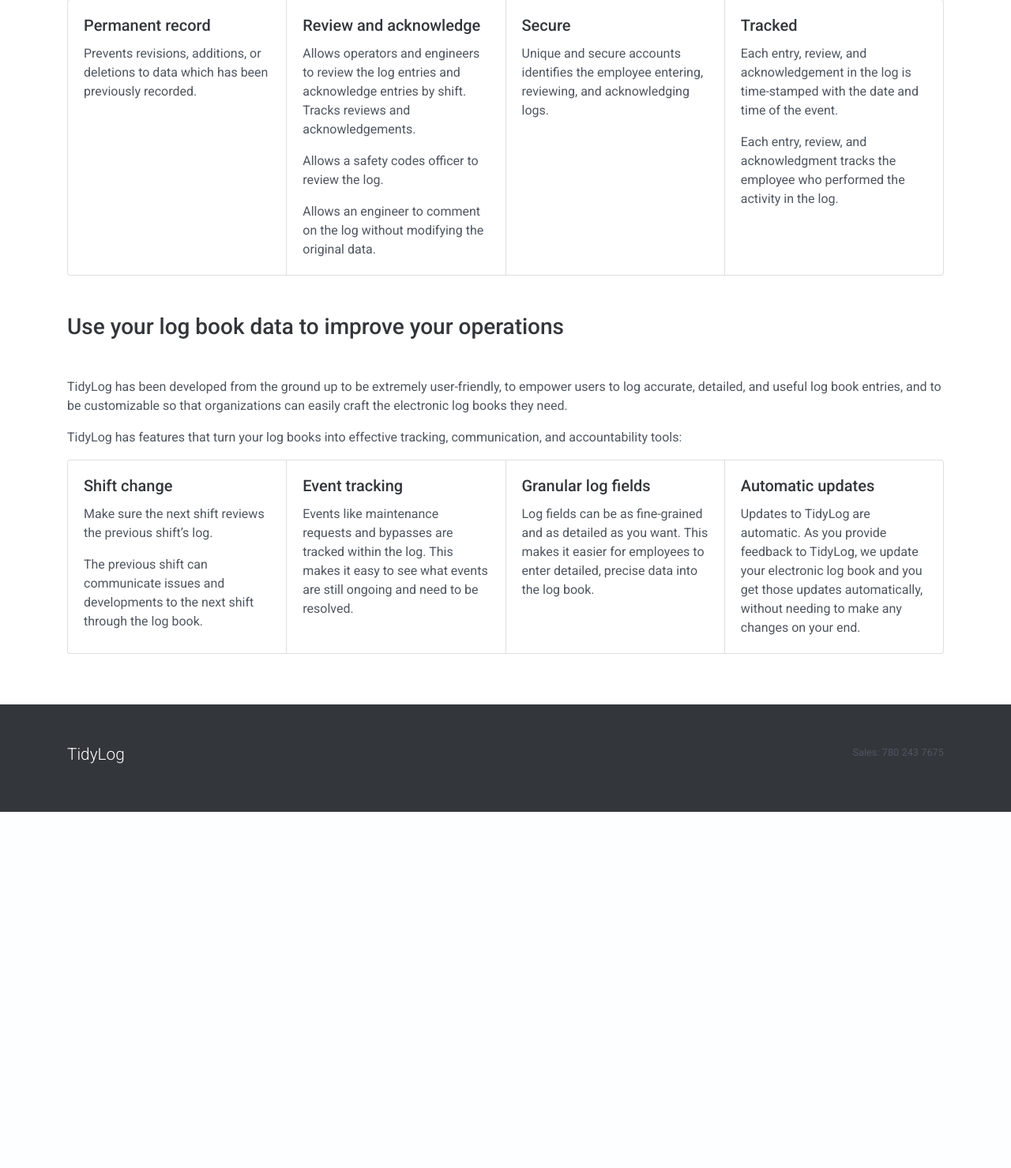
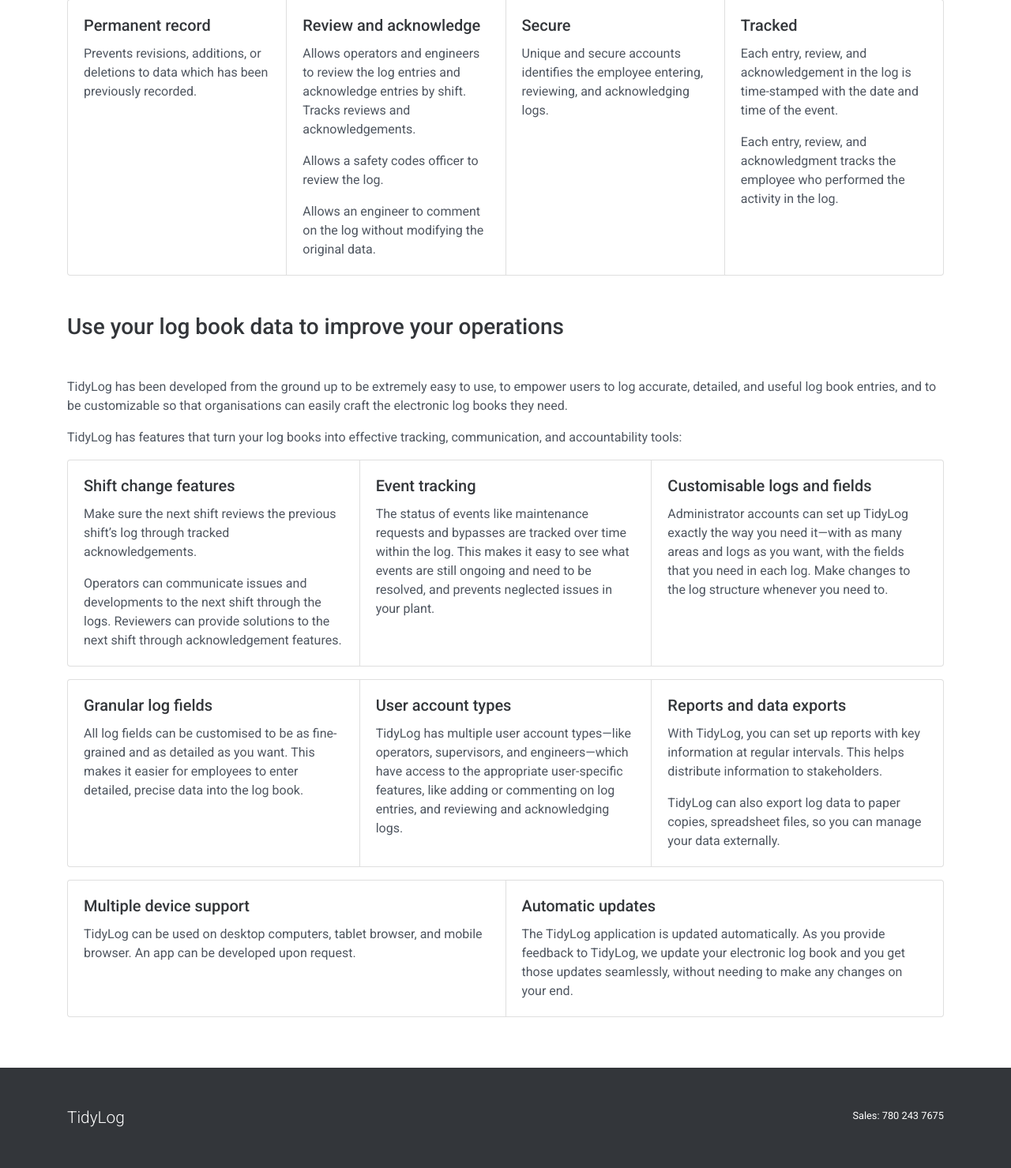
Before and after one commit to bneeland/tidylog, a Django app: page /product in a window 1280 px wide. Shown: the part 649-2128 px from the top of the page at 79% size. Before the commit the page ends 1677 px from the top, so only its background shows below. Run offline with Django 3.2, Linux system fonts and the light colour scheme; some libraries are stand-ins or nearby versions.

Commit message:
Added features and changed pricing

```diff
--- a/templates/base.html
+++ b/templates/base.html
@@ -104,11 +104,9 @@
               <a href="#">Privacy and security policy</a>
             </p> -->
 
-            <p>
-              <small>
-                Sales: 780 243 7675
-              </small>
-            </p>
+            <small>
+              Sales: 780 243 7675
+            </small>
 
           </div>
 
--- a/templates/product.html
+++ b/templates/product.html
@@ -57,32 +57,61 @@
 
       <h3 class="mb-5 mt-5">Use your log book data to improve your operations</h3>
 
-      <p>TidyLog has been developed from the ground up to be extremely user-friendly, to empower users to log accurate, detailed, and useful log book entries, and to be customizable so that organizations can easily craft the electronic log books they need.
+      <p>TidyLog has been developed from the ground up to be extremely easy to use, to empower users to log accurate, detailed, and useful log book entries, and to be customizable so that organisations can easily craft the electronic log books they need.
       <p>TidyLog has features that turn your log books into effective tracking, communication, and accountability tools:
-      <div class="card-group">
+      <div class="card-group mb-3">
         <div class="card">
           <div class="card-body">
-            <h5 class="card-title">Shift change</h5>
-            <p class="card-text">Make sure the next shift reviews the previous shift’s log.</p>
-            <p class="card-text">The previous shift can communicate issues and developments to the next shift through the log book.</p>
+            <h5 class="card-title">Shift change features</h5>
+            <p class="card-text">Make sure the next shift reviews the previous shift’s log through tracked acknowledgements.</p>
+            <p class="card-text">Operators can communicate issues and developments to the next shift through the logs. Reviewers can provide solutions to the next shift through acknowledgement features.</p>
           </div>
         </div>
         <div class="card">
           <div class="card-body">
             <h5 class="card-title">Event tracking</h5>
-            <p class="card-text">Events like maintenance requests and bypasses are tracked within the log. This makes it easy to see what events are still ongoing and need to be resolved.</p>
+            <p class="card-text">The status of events like maintenance requests and bypasses are tracked over time within the log. This makes it easy to see what events are still ongoing and need to be resolved, and prevents neglected issues in your plant.</p>
           </div>
         </div>
         <div class="card">
           <div class="card-body">
+            <h5 class="card-title">Customisable logs and fields</h5>
+            <p class="card-text">Administrator accounts can set up TidyLog exactly the way you need it—with as many areas and logs as you want, with the fields that you need in each log. Make changes to the log structure whenever you need to.</p>
+          </div>
+        </div>
+      </div>
+      <div class="card-group mb-3">
+        <div class="card">
+          <div class="card-body">
             <h5 class="card-title">Granular log fields</h5>
-            <p class="card-text">Log fields can be as fine-grained and as detailed as you want. This makes it easier for employees to enter detailed, precise data into the log book.</p>
+            <p class="card-text">All log fields can be customised to be as fine-grained and as detailed as you want. This makes it easier for employees to enter detailed, precise data into the log book.</p>
+          </div>
+        </div>
+        <div class="card">
+          <div class="card-body">
+            <h5 class="card-title">User account types</h5>
+            <p class="card-text">TidyLog has multiple user account types—like operators, supervisors, and engineers—which have access to the appropriate user-specific features, like adding or commenting on log entries, and reviewing and acknowledging logs.</p>
+          </div>
+        </div>
+        <div class="card">
+          <div class="card-body">
+            <h5 class="card-title">Reports and data exports</h5>
+            <p class="card-text">With TidyLog, you can set up reports with key information at regular intervals. This helps distribute information to stakeholders.</p>
+            <p class="card-text">TidyLog can also export log data to paper copies, spreadsheet files, so you can manage your data externally.</p>
+          </div>
+        </div>
+      </div>
+      <div class="card-group">
+        <div class="card">
+          <div class="card-body">
+            <h5 class="card-title">Multiple device support</h5>
+            <p class="card-text">TidyLog can be used on desktop computers, tablet browser, and mobile browser. An app can be developed upon request.</p>
           </div>
         </div>
         <div class="card">
           <div class="card-body">
             <h5 class="card-title">Automatic updates</h5>
-            <p class="card-text">Updates to TidyLog are automatic. As you provide feedback to TidyLog, we update your electronic log book and you get those updates automatically, without needing to make any changes on your end.</p>
+            <p class="card-text">The TidyLog application is updated automatically. As you provide feedback to TidyLog, we update your electronic log book and you get those updates seamlessly, without needing to make any changes on your end.</p>
           </div>
         </div>
       </div>
```
